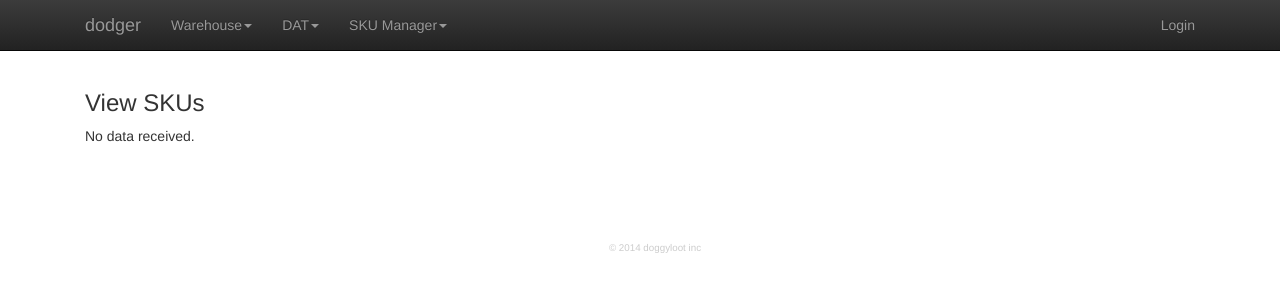
After one commit to vforgione/dodger, a Django app: page /sku/ in a window 1280 px wide. The commit adds this page. Shown: the top 300 px of the page. Run offline with Django 3.2, Linux system fonts and the light colour scheme; a user stored in the database is signed in; data that the repository does not hold is empty; some libraries are stand-ins or nearby versions.

Commit message:
added sku view and links in other views to skus

```diff
--- a/app/templates/app/po__view.html
+++ b/app/templates/app/po__view.html
@@ -28,7 +28,7 @@
       <tbody>
         {% for li in po.purchaseorderlineitem_set.all %}
         <tr>
-          <td>{{ li.sku.description }}</td><td>{{ li.qty_ordered }}</td><td>{{ li.disc_percent }}</td><td>{{ li.disc_dollar }}</td>
+          <td><a href="{% url 'app:sku__view' li.sku.pk %}">{{ li.sku.description }}</a></td><td>{{ li.qty_ordered }}</td><td>{{ li.disc_percent }}</td><td>{{ li.disc_dollar }}</td>
         </tr>
         {% endfor %}
       </tbody>
@@ -64,6 +64,7 @@
 </tbody>
 </table>
 
+<div class="container">
   {% if pos.has_previous %}
   <a class="btn btn-primary default" href="?page={{ pos.previous_page_number }}">Previous</a>
   {% endif %}
@@ -73,6 +74,7 @@ Page {{ pos.number }} of {{ pos.paginator.num_pages }}
   {% if pos.has_next %}
   <a class="btn btn-primary default" href="?page={{ pos.next_page_number }}">Next</a>
   {% endif %}
+</div>
 
 {% else %}
 <h3>View Purchase Orders</h3>
--- /dev/null
+++ b/app/templates/app/sku__view.html
@@ -0,0 +1,86 @@
+{% extends 'dodger/base.html' %}
+
+{% block content %}
+<div class="table-responsive">
+{% if sku %}
+<h3>SKU {{ sku.id }}</h3>
+<table class="table table-striped">
+<tbody>
+  <tr><th>ID</th><td>{{ sku.id }}</td></tr>
+  <tr><th>Name</th><td>{{ sku.name }}</td></tr>
+  <tr><th>Categories</th><td>{{ sku.categories.all|join:", " }}</td></tr>
+  <tr><th>Brand</th><td>{{ sku.brand }}</td></tr>
+  <tr><th>Location</th><td>{{ sku.location }}</td></tr>
+  <tr><th>Qty on Hand</th><td>{{ sku.qty_on_hand }}</td></tr>
+  <tr><th>Supplier</th><td>{{ sku.supplier }}</td></tr>
+  <tr><th>Owner</th><td>{{ sku.owner.username }}</td></tr>
+  <tr><th>Reorder Threshold</th><td>{{ sku.reorder_threshold }}</td></tr>
+  <tr><th>Notify Owner</th><td>{{ sku.notify_at_threshold|yesno:"Yes,No" }}</td></tr>
+  <tr><th>Price</th><td>${{ sku.price }}</td></tr>
+  <tr><th>Cost</th><td>${{ sku.cost }}</td></tr>
+  <tr><th>Mfr SKU</th><td>{{ sku.mfr_sku }}</td></tr>
+  <tr><th>Case Qty</th><td>{{ sku.case_qty }}</td></tr>
+  <tr><th>Created</th><td>{{ sku.created }}</td></tr>
+  <tr><th>Modified</th><td>{{ sku.modified }}</td></tr>
+  {% if sku.skuattribute_set|length %}
+  <tr>
+    <td colspan="2">
+      <h4>Attributes</h4>
+      <div class="table-responsive">
+      <table class="table table-condensed">
+      <thead>
+        <th>Attribute</th><th>Value</th>
+      </thead>
+      <tbody>
+        {% for attr in sku.skuattribute_set.all %}
+        <tr><td>{{ attr.attribute }}</td><td>{{ attr.value }}</td></tr>
+        {% endfor %}
+      </tbody>
+      </table>
+      </div>
+    </td>
+  </tr>
+  {% endif %}
+</tbody>
+</table>
+<a class="btn btn-primary default" href="{% url 'app:sku__view' %}">Back To List</a>
+
+{% elif skus %}
+<h3>View SKUs</h3>
+<table class="table table-striped">
+<thead>
+  <tr>
+    <th>Description</th><th>Qty on Hand</th><th>Location</th><th>Owner</th>
+  </tr>
+</thead>
+<tbody>
+  {% for sku in skus %}
+  <tr>
+    <td><a href="{% url 'app:sku__view' sku.pk %}">{{ sku.description }}</a></td>
+    <td>{{ sku.qty_on_hand }}</td>
+    <td>{{ sku.location }}</td>
+    <td>{{ sku.owner.username }}</td>
+  </tr>
+  {% endfor %}
+</tbody>
+</table>
+
+<div class="container">
+  {% if skus.has_previous %}
+  <div class="button"><a href="?page={{ skus.previous_page_number }}">Previous</a></div>
+  {% endif %}
+
+  <div>Page {{ skus.number }} of {{ skus.paginator.num_pages }}</div>
+
+  {% if skus.has_next %}
+  <div class="button"><a href="?page={{ skus.next_page_number }}">Next</a></div>
+  {% endif %}
+</div>
+
+{% else %}
+<h3>View SKUs</h3>
+<p>No data received.</p>
+
+{% endif %}
+</div>
+{% endblock %}
--- a/app/templates/app/sku_qty_adj__view.html
+++ b/app/templates/app/sku_qty_adj__view.html
@@ -9,7 +9,7 @@
   <tbody>
     <tr><th>ID</th><td>{{ trace.id }}</td></tr>
     <tr><th>When</th><td>{{ trace.when }}</td></tr>
-    <tr><th>SKU</th><td>{{ trace.sku.description }}</td></tr>
+    <tr><th>SKU</th><td><a href="{% url 'app:sku__view' trace.sku.pk %}">{{ trace.sku.description }}</a></td></tr>
     <tr><th>Who</th><td>{{ trace.who.username }}</td></tr>
     <tr><th>Old</th><td>{{ trace.old }}</td></tr>
     <tr><th>New</th><td>{{ trace.new }}</td></tr>
@@ -32,7 +32,7 @@
   <tr>
     <td><a href="{% url 'app:sku_qty_adj__view' trace.pk %}">{{ trace.id }}</a></td>
     <td>{{ trace.when }}</td>
-    <td>{{ trace.sku.description }}</td>
+    <td><a href="{% url 'app:sku__view' trace.sku.pk %}">{{ trace.sku.description }}</a></td>
     <td>{{ trace.who.username }}</td>
     <td>{{ trace.old }}</td>
     <td>{{ trace.new }}</td>
@@ -43,6 +43,7 @@
 </tbody>
 </table>
 
+<div class="container">
   {% if traces.has_previous %}
   <a class="btn btn-primary default" href="?page={{ traces.previous_page_number }}">Previous</a>
   {% endif %}
@@ -52,6 +53,7 @@ Page {{ traces.number }} of {{ traces.paginator.num_pages }}
   {% if traces.has_next %}
   <a class="btn btn-primary default" href="?page={{ traces.next_page_number }}">Next</a>
   {% endif %}
+</div>
 
 {% else %}
 <p>No data received.</p>
--- a/app/urls.py
+++ b/app/urls.py
@@ -15,4 +15,7 @@ urlpatterns = patterns(
     # shipments
     url(r'^shipment(?:/(?P<pk>\d+))?/$', 'shipment__view', name='shipment__view'),
     url(r'^shipment/create/$', 'shipment__create', name='shipment__create'),
+
+    # skus
+    url(r'^sku(?:/(?P<pk>\d+))?/$', 'sku__view', name='sku__view'),
 )
--- a/app/views.py
+++ b/app/views.py
@@ -186,3 +186,40 @@ def shipment__create(request):
         },
         context_instance=RequestContext(request)
     )
+
+
+# skus
+@login_required
+def sku__view(request, pk=None):
+    sku, skus = None, None
+
+    if pk:
+        sku = get_object_or_404(Sku, pk=pk)
+
+    else:
+        skus = Sku.objects.order_by('-id')
+        paginator = Paginator(skus, PAGE_SIZE)
+        page = request.GET.get('page', 1)
+        try:
+            skus = paginator.page(page)
+        except PageNotAnInteger:
+            skus = paginator.page(1)
+        except EmptyPage:
+            skus = paginator.page(paginator.num_pages)
+
+    return render_to_response(
+        'app/sku__view.html',
+        {
+            'sku': sku,
+            'skus': skus,
+        },
+        context_instance=RequestContext(request)
+    )
+
+
+def sku__create(request):
+    pass
+
+
+def sku__update(request, pk=None):
+    pass
--- a/templates/dodger/base.html
+++ b/templates/dodger/base.html
@@ -59,6 +59,13 @@
                 <li><a href="{% url 'app:po__create' %}">Create a Purchase Order</a></li>
               </ul>
             </li>
+            <li class="dropdown" id="sku-header">
+              <a href="#" class="dropdown-toggle" data-toggle="dropdown">SKU Manager<b class="caret"></b></a>
+              <ul class="dropdown-menu">
+                <li class="dropdown-header">SKUs</li>
+                <li><a href="{% url 'app:sku__view' %}">View SKUs</a></li>
+              </ul>
+            </li>
           </ul>
         </div>
 
```
Also changed, not shown: app/forms.py (+51 -1 lines), app/templates/app/shipment__view.html (+6 -2 lines). Lines whose indentation alone changed are shown as unchanged.
